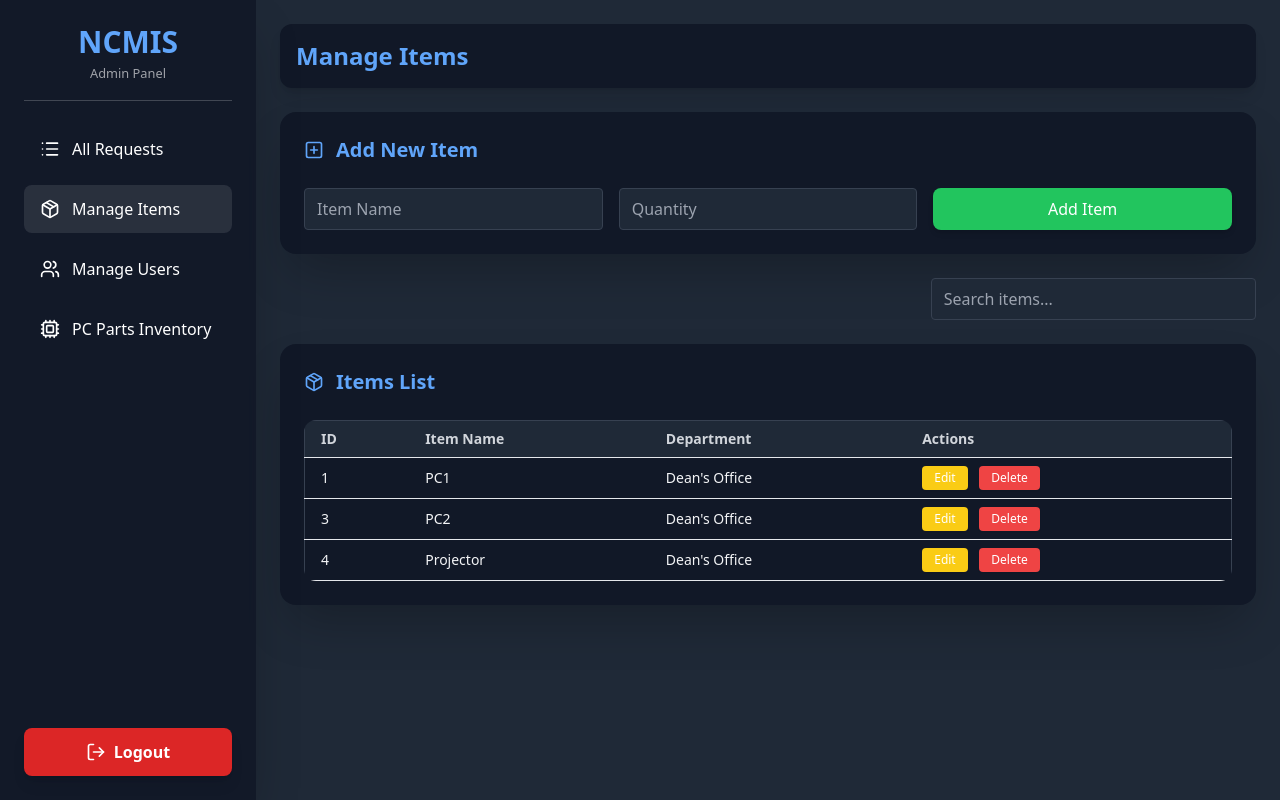
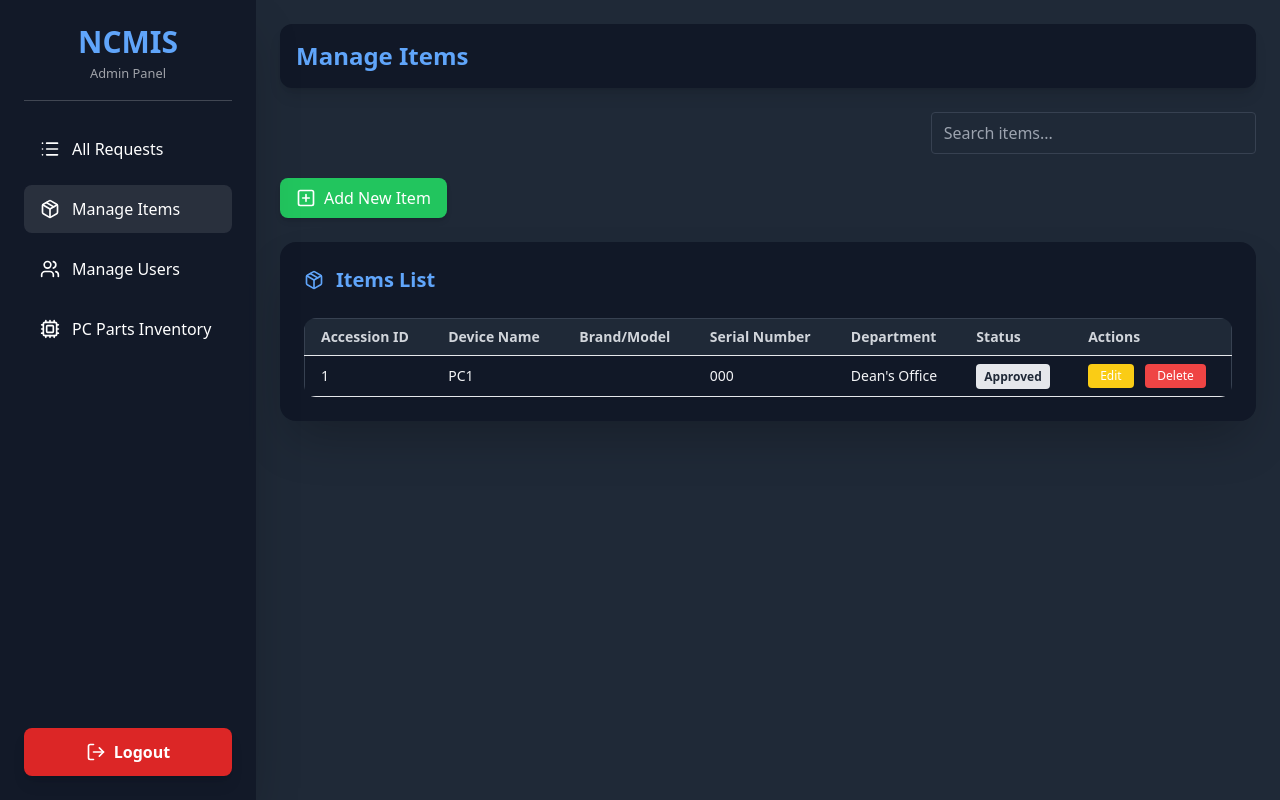
Before and after one commit to renato-sd-bautista-jr/NCMIS-NORZAGARAY-COLLEGE-IT-REQUEST-MANAGEMENT-SYSTEM, a Flask app: page /manage-item in a window 1280 px wide. Run offline with Flask 3, Linux system fonts and the light colour scheme; a user stored in the database is signed in; data comes from the database, SQL or seed files in the repository; tables that the repository leaves empty or names only in its code hold one stand-in row (values such as "Sample post"); some libraries are stand-ins or nearby versions.

Commit message:
manage item mockup for new version

```diff
--- a/app.py
+++ b/app.py
@@ -4,7 +4,7 @@ from manage_user import get_user
 from dashboard import get_concern_stats, get_borrow_requests,get_all_users,get_all_available_devices
 from login import login_bp
 from borrrow import approve_borrow_request, decline_borrow_request, mark_returned_borrow_request
-
+from userborrow import get_available_units
 from db import get_db_connection
 from userborrow import userborrow_bp
 
@@ -27,6 +27,7 @@ def main():
 
     from userborrow import get_available_devices, get_available_units
     raw_items = get_available_devices()
+
     items = [
         {
             'id': i['id'],
@@ -50,10 +51,38 @@ def admin():
     if not session.get('is_admin'):
         return redirect(url_for('login_bp.logout'))
 
+    # still use your stats helpers if you want
     stats = get_concern_stats()
-    requests = get_borrow_requests()
     users = get_all_users()
     devices = get_all_available_devices()
+    units = get_available_units()
+
+    # do the borrow requests join here instead of get_borrow_requests()
+    conn = get_db_connection()
+    with conn.cursor() as cur:
+        cur.execute("""
+           SELECT
+            br.borrow_id,
+            br.student_id,
+            CONCAT(br.first_name, ' ', br.middle_initial, '. ', br.last_name) AS borrower_name,
+
+            -- Build device display string right in SQL
+            du.accession_id,
+            d.item_name,
+            d.brand_model,
+            du.serial_number,
+
+            br.borrow_date,
+            br.return_date,
+            br.reason,
+            br.status
+        FROM borrow_requests br
+        JOIN devices_units du ON br.device_id = du.accession_id
+        JOIN devices d ON du.device_id = d.device_id
+        ORDER BY br.borrow_date DESC
+        """)
+        requests = cur.fetchall()
+    conn.close()
 
     return render_template(
         'admin.html',
@@ -64,8 +93,9 @@ def admin():
         requests=requests,
         users=users,
         devices=devices
+        ,units=units
+    )
 
-    )
 # @app.route('/concernlist')
 # def concernlist():
 #     if 'user_id' not in session:
@@ -85,20 +115,37 @@ def manage_user():
 def inventory():
     return render_template('inventory.html')
 
-@app.route('/manage-item', methods=['GET', 'POST'])
+@app.route('/manage-item', methods=['GET','POST'])
 def manage_item():
-    if 'user_id' not in session:  # block unauthorized users
-        return redirect(url_for('login_bp.login'))
+    if request.method == 'POST':
+        item_name = request.form['item_name']
+        brand_model = request.form.get('brand_model')
+        department_id = request.form.get('department_id')
+        serial_number = request.form.get('serial_number')
+        quantity = request.form.get('quantity')
+        device_type = request.form.get('device_type')
+        status = request.form.get('status', 'Available')
 
-    if request.method == 'POST':
-        device_name = request.form.get('item_name')
-        quantity = request.form.get('quantity')
-        department_id = request.form.get('department_id') or 1  # default dept
-        add_device(device_name, quantity, department_id)
+        add_device(item_name, brand_model, department_id, serial_number, quantity, device_type, status)
         return redirect(url_for('manage_item'))
 
     items = get_devices_with_details()
-    return render_template('manage_item.html', items=items)
+    departments = get_departments()  # load your dept dropdown
+    return render_template('manage_item.html', items=items, departments=departments)
+
+def get_departments():
+    """
+    Fetch all departments from the database.
+    Returns a list of dicts with keys: department_id, department_name.
+    """
+    conn = get_db_connection()
+    try:
+        with conn.cursor() as cur:
+            cur.execute("SELECT department_id, department_name FROM departments ORDER BY department_name")
+            departments = cur.fetchall()
+    finally:
+        conn.close()
+    return departments
 
 
 @app.route('/edit-item/<int:id>', methods=['GET', 'POST'])
--- a/templates/manage_item.html
+++ b/templates/manage_item.html
@@ -60,25 +60,57 @@
     </div>
     {% endif %}
 
-    <!-- Add Item Form -->
-    <div class="bg-gray-900 rounded-2xl shadow-2xl p-6">
-      <h3 class="text-xl font-semibold flex items-center gap-3 mb-6 text-blue-400">
-        <i data-lucide="plus-square" class="w-5 h-5"></i> Add New Item
-      </h3>
-      <form method="post" action="" class="grid grid-cols-1 sm:grid-cols-3 gap-4">
-        <input type="text" name="item_name" placeholder="Item Name" required
-          class="border border-gray-700 rounded px-3 py-2 w-full bg-gray-800 text-gray-100 focus:ring-2 focus:ring-blue-400">
-        <input type="number" name="quantity" placeholder="Quantity" min="1" required
-          class="border border-gray-700 rounded px-3 py-2 w-full bg-gray-800 text-gray-100 focus:ring-2 focus:ring-blue-400">
-        <button type="submit" class="bg-green-500 hover:bg-green-600 text-white px-4 py-2 rounded-lg shadow-md transition">Add Item</button>
+    <!-- Add Device Modal -->
+<!-- Add Device Modal -->
+<div id="addItemModal" class="hidden fixed inset-0 bg-black/50 z-50 flex items-center justify-center">
+  <div class="bg-gray-900 rounded-2xl shadow-2xl p-8 w-full max-w-md border border-gray-700">
+    <h2 class="text-2xl font-bold mb-6 text-blue-400 flex items-center gap-2">
+      <i data-lucide="plus-circle" class="w-6 h-6"></i>
+      Add Device
+    </h2>
+
+    <form method="post" action="{{ url_for('manage_item') }}" class="space-y-5">
+      <div>
+        <label class="block text-sm font-medium mb-1 text-gray-200">Device Name</label>
+        <input type="text" name="device_name" required
+               class="w-full border border-gray-700 rounded-xl px-4 py-2 bg-gray-800 text-white focus:ring-2 focus:ring-blue-500 focus:outline-none">
+      </div>
+
+      <div>
+        <label class="block text-sm font-medium mb-1 text-gray-200">Quantity</label>
+        <input type="number" name="quantity" min="1" required
+               class="w-full border border-gray-700 rounded-xl px-4 py-2 bg-gray-800 text-white focus:ring-2 focus:ring-blue-500 focus:outline-none">
+      </div>
+
+      <div>
+        <label class="block text-sm font-medium mb-1 text-gray-200">Department</label>
+        <select name="department_id" class="w-full border border-gray-700 rounded-xl px-4 py-2 bg-gray-800 text-white focus:ring-2 focus:ring-blue-500 focus:outline-none">
+          {% for dept in departments %}
+            <option value="{{ dept.department_id }}">{{ dept.department_name }}</option>
+          {% endfor %}
+        </select>
+      </div>
+
+      <div class="flex justify-end space-x-2 pt-2">
+        <button type="button" id="closeAddItemModal" class="bg-gray-700 hover:bg-gray-600 text-gray-200 px-4 py-2 rounded-xl transition">Cancel</button>
+        <button type="submit" class="bg-blue-500 hover:bg-blue-600 text-white px-4 py-2 rounded-xl font-semibold shadow transition">Add</button>
+      </div>
     </form>
   </div>
+</div>
+
+
+
 
     <!-- Search -->
     <div class="mb-4 flex justify-end">
       <input type="text" placeholder="Search items..." id="searchInput"
         class="border border-gray-700 rounded px-3 py-2 bg-gray-800 text-gray-100 focus:ring-2 focus:ring-blue-400 w-full sm:w-1/3">
     </div>
+    <button id="openAddItemModal"
+  class="bg-green-500 hover:bg-green-600 text-white px-4 py-2 rounded-lg shadow-md transition flex items-center gap-2">
+  <i data-lucide="plus-square" class="w-5 h-5"></i> Add New Item
+</button>
 
     <!-- Items Table -->
 <div class="bg-gray-900 rounded-2xl shadow-2xl p-6">
@@ -96,37 +128,38 @@
       <table class="min-w-full border border-gray-700 text-sm text-gray-100">
         <thead class="bg-gray-800 text-gray-300">
           <tr>
-            <th class="px-4 py-2 text-left border-b">ID</th>
-            <th class="px-4 py-2 text-left border-b">Item Name</th>
+            <th class="px-4 py-2 text-left border-b">Accession ID</th>
+            <th class="px-4 py-2 text-left border-b">Device Name</th>
+            <th class="px-4 py-2 text-left border-b">Brand/Model</th>
+            <th class="px-4 py-2 text-left border-b">Serial Number</th>
             <th class="px-4 py-2 text-left border-b">Department</th>
-            <!-- Remove concern_count if you don’t have it -->
-            <!-- <th class="px-4 py-2 text-left border-b">Concern Count</th> -->
+            <th class="px-4 py-2 text-left border-b">Status</th>
             <th class="px-4 py-2 text-left border-b">Actions</th>
         </tr>
         </thead>
         <tbody id="itemsTable">
   {% for item in items %}
   <tr class="hover:bg-gray-700 transition-all">
-            <td class="px-4 py-2 border-b">{{ item.device_id }}</td>
+    <td class="px-4 py-2 border-b">{{ item.accession_id }}</td>
     <td class="px-4 py-2 border-b">{{ item.item_name }}</td>
+    <td class="px-4 py-2 border-b">{{ item.brand_model or '' }}</td>
+    <td class="px-4 py-2 border-b">{{ item.serial_number }}</td>
     <td class="px-4 py-2 border-b">{{ item.department_name }}</td>
-            <!-- <td class="px-4 py-2 border-b">{{ item.concern_count }}</td> -->
+    <td class="px-4 py-2 border-b">
+      <span class="px-2 py-1 text-xs font-semibold rounded
+        {% if item.unit_status == 'Available' %}bg-green-200 text-green-800
+        {% elif item.unit_status == 'Borrowed' %}bg-yellow-200 text-yellow-800
+        {% elif item.unit_status == 'Damaged' %}bg-red-200 text-red-800
+        {% else %}bg-gray-200 text-gray-800{% endif %}">
+        {{ item.unit_status }}
+      </span>
+    </td>
     <td class="px-4 py-2 border-b space-x-2">
-              <!-- Edit -->
-              <form action="{{ url_for('edit_item', id=item.device_id) }}" method="get" class="inline">
-                <button
-                  class="bg-yellow-400 hover:bg-yellow-500 text-white px-3 py-1 rounded text-xs shadow-sm transition">
-                  Edit
-                </button>
+      <form action="{{ url_for('edit_item', id=item.accession_id) }}" method="get" class="inline">
+        <button class="bg-yellow-400 hover:bg-yellow-500 text-white px-3 py-1 rounded text-xs shadow-sm transition">Edit</button>
       </form>
-
-              <!-- Delete -->
-              <form action="{{ url_for('delete_item', id=item.device_id) }}" method="post" class="inline"
-                onsubmit="return confirm('Are you sure you want to delete this item?');">
-                <button
-                  class="bg-red-500 hover:bg-red-600 text-white px-3 py-1 rounded text-xs shadow-sm transition">
-                  Delete
-                </button>
+      <form action="{{ url_for('delete_item', id=item.accession_id) }}" method="post" class="inline" onsubmit="return confirm('Are you sure?');">
+        <button class="bg-red-500 hover:bg-red-600 text-white px-3 py-1 rounded text-xs shadow-sm transition">Delete</button>
       </form>
     </td>
   </tr>
@@ -142,19 +175,24 @@
         <div class="sm:hidden space-y-4">
           {% for item in items %}
           <div class="bg-gray-800 p-4 rounded-lg shadow-md">
-            <p><strong>Name:</strong> {{ item.name }}</p>
-            <p><strong>Quantity:</strong> {{ item.quantity }}</p>
+            <p><strong>Accession ID:</strong> {{ item.accession_id }}</p>
+            <p><strong>Device:</strong> {{ item.item_name }} {% if item.brand_model %}- {{ item.brand_model }}{% endif %}</p>
+            <p><strong>Serial:</strong> {{ item.serial_number }}</p>
+            <p><strong>Status:</strong> {{ item.unit_status }}</p>
             <div class="flex space-x-2 mt-2">
-              <form action="" method="get">
+              <form action="{}" method="get">
                 <button class="bg-yellow-400 hover:bg-yellow-500 text-white px-3 py-1 rounded text-xs transition">Edit</button>
               </form>
-              <form action="" method="post" onsubmit="return confirm('Are you sure you want to delete this item?');">
+              <form action="{{ url_for('delete_item', id=item.accession_id) }}" method="post" onsubmit="return confirm('Are you sure?');">
                 <button class="bg-red-500 hover:bg-red-600 text-white px-3 py-1 rounded text-xs transition">Delete</button>
               </form>
             </div>
           </div>
           {% endfor %}
         </div>
+    </div>
+
+
 </div>
   </main>
 
@@ -176,6 +214,24 @@
       overlay.classList.add('hidden');
     });
 
+    // Modal toggle
+  const addItemModal = document.getElementById('addItemModal');
+  const openAddItemModal = document.getElementById('openAddItemModal');
+  const closeAddItemModal = document.getElementById('closeAddItemModal');
+
+  openAddItemModal?.addEventListener('click', () => {
+    addItemModal.classList.remove('hidden');
+  });
+
+  closeAddItemModal?.addEventListener('click', () => {
+    addItemModal.classList.add('hidden');
+  });
+
+  // Optional: clicking outside modal closes it
+  addItemModal.addEventListener('click', e => {
+    if (e.target === addItemModal) addItemModal.classList.add('hidden');
+  });
+
     // Search filter
     const searchInput = document.getElementById('searchInput');
     searchInput.addEventListener('input', () => {
```
Also changed, not shown: dashboard.py (+12 -10 lines), manage_item.py (+18 -20 lines), templates/admin.html (+49 -18 lines). Lines whose indentation alone changed are shown as unchanged.
